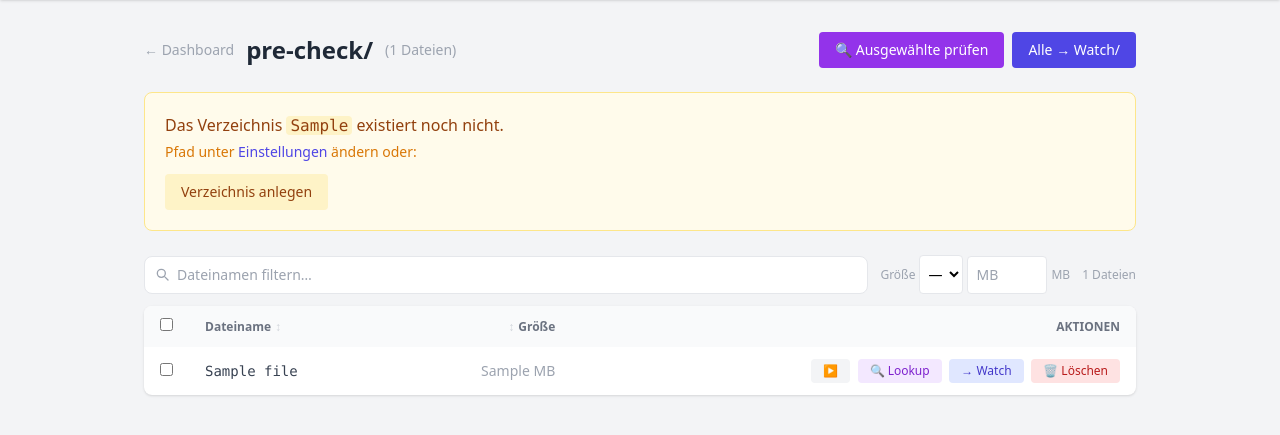
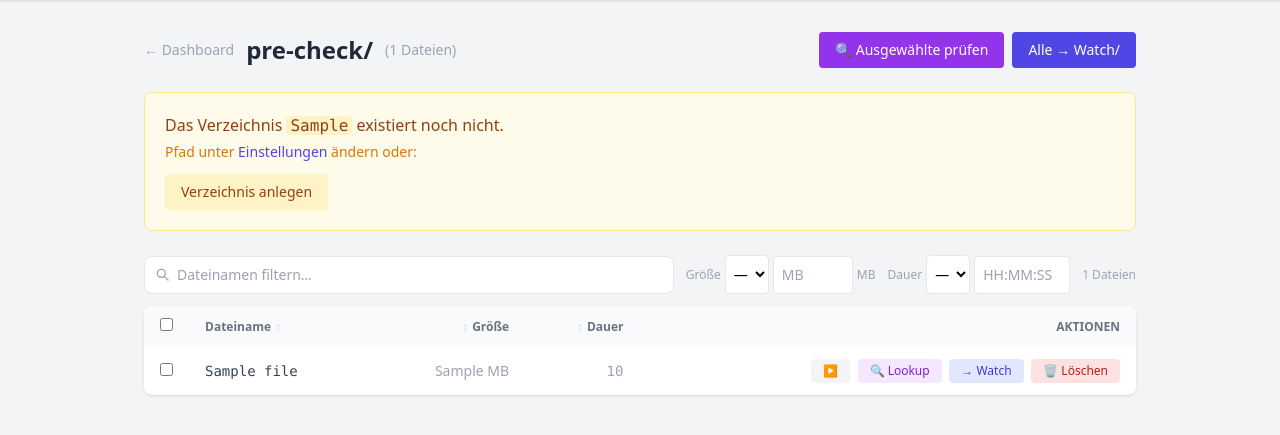
Before and after one commit to Nanja-at-web/namer-helper, a Python web app: template src/namer_helper/web/templates/pre-check.html in a window 1280 px wide. Shown: the part 52-487 px from the top of the page. Run offline with Jinja, Linux system fonts and the light colour scheme; the template is opened without the code that fills it: most values are stand-ins (such as "Sample title", 1, 10 or a date in 2020); some libraries are stand-ins or nearby versions.

Commit message:
feat: show pre-check durations

```diff
--- a/src/namer_helper/web/templates/pre-check.html
+++ b/src/namer_helper/web/templates/pre-check.html
@@ -77,6 +77,21 @@
       class="w-20 text-sm border border-gray-200 rounded px-2 py-2 focus:outline-none focus:ring-2 focus:ring-purple-300">
     <span class="text-xs text-gray-400">MB</span>
   </div>
+  <!-- Dauer-Filter -->
+  <div class="flex items-center gap-1">
+    <span class="text-xs text-gray-400 whitespace-nowrap">Dauer</span>
+    <select id="duration-op" onchange="applyFilterSort()"
+      class="text-sm border border-gray-200 rounded px-1 py-2 focus:outline-none focus:ring-2 focus:ring-purple-300 bg-white">
+      <option value="">—</option>
+      <option value="gte">≥</option>
+      <option value="lte">≤</option>
+      <option value="gt">&gt;</option>
+      <option value="lt">&lt;</option>
+    </select>
+    <input id="duration-val" type="text" placeholder="HH:MM:SS"
+      oninput="applyFilterSort()"
+      class="w-24 text-sm border border-gray-200 rounded px-2 py-2 focus:outline-none focus:ring-2 focus:ring-purple-300">
+  </div>
   <!-- Zähler + Reset -->
   <span id="filter-count" class="text-xs text-gray-400 whitespace-nowrap"></span>
   <button onclick="clearFilter()" id="filter-clear"
@@ -103,18 +118,25 @@
             Größe
           </button>
         </th>
+        <th class="text-right px-4 py-3">
+          <button onclick="setSort('duration')" class="flex items-center gap-1 ml-auto hover:text-gray-700 group">
+            <span id="sort-duration-icon" class="text-gray-300 group-hover:text-gray-500">↕</span>
+            Dauer
+          </button>
+        </th>
         <th class="text-right px-4 py-3">Aktionen</th>
       </tr>
     </thead>
     <tbody class="divide-y divide-gray-100" id="file-table">
       {% for f in files %}
-      <tr id="row-{{ loop.index }}" class="hover:bg-gray-50" data-name="{{ f.name | lower }}" data-size="{{ f.size_bytes }}">
+      <tr id="row-{{ loop.index }}" class="hover:bg-gray-50" data-name="{{ f.name | lower }}" data-size="{{ f.size_bytes }}" data-duration="{{ f.duration_seconds }}">
         <td class="px-4 py-3">
           <input type="checkbox" class="file-cb rounded border-gray-300"
             data-encoded="{{ f.name_encoded }}" data-row="{{ loop.index }}">
         </td>
         <td class="px-4 py-3 font-mono text-gray-700 break-all" id="name-{{ loop.index }}">{{ f.name }}</td>
         <td class="px-4 py-3 text-right text-gray-400 whitespace-nowrap">{{ f.size_mb }} MB</td>
+        <td class="px-4 py-3 text-right text-gray-400 whitespace-nowrap font-mono">{{ f.duration_hms }}</td>
         <td class="px-4 py-3 text-right whitespace-nowrap">
           <button
             onclick="openPlayer('{{ f.name_encoded }}')"
@@ -683,7 +705,7 @@ function escHtml(str) {
 }
 
 // ── Sortierung + Filter ──
-let sortCol = null;   // 'name' | 'size'
+let sortCol = null;   // 'name' | 'size' | 'duration'
 let sortAsc = true;
 
 function setSort(col) {
@@ -692,11 +714,24 @@ function setSort(col) {
   applyFilterSort();
 }
 
+function parseDurationInput(value) {
+  const raw = (value || '').trim();
+  if (!raw) return null;
+  if (/^\d+$/.test(raw)) return parseInt(raw, 10) * 60;
+  const parts = raw.split(':').map(p => parseInt(p, 10));
+  if (parts.some(Number.isNaN)) return null;
+  if (parts.length === 2) return parts[0] * 60 + parts[1];
+  if (parts.length === 3) return parts[0] * 3600 + parts[1] * 60 + parts[2];
+  return null;
+}
+
 function applyFilterSort() {
   const q    = (document.getElementById('file-filter').value || '').toLowerCase();
   const op   = document.getElementById('size-op').value;
   const valMB = parseFloat(document.getElementById('size-val').value);
   const valBytes = isNaN(valMB) ? null : valMB * 1_048_576;
+  const durationOp = document.getElementById('duration-op').value;
+  const durationVal = parseDurationInput(document.getElementById('duration-val').value);
 
   const tbody = document.getElementById('file-table');
   const pairs = [];
@@ -715,18 +750,29 @@ function applyFilterSort() {
     return true;
   }
 
-  const filtered = pairs.filter(({ row }) =>
-    (!q || row.dataset.name.includes(q)) && sizeMatch(row)
-  );
-  const hidden = pairs.filter(({ row }) =>
-    !(!q || row.dataset.name.includes(q)) || !sizeMatch(row)
-  );
+  function durationMatch(row) {
+    if (!durationOp || durationVal === null) return true;
+    const d = parseFloat(row.dataset.duration || '0');
+    if (durationOp === 'gte') return d >= durationVal;
+    if (durationOp === 'lte') return d <= durationVal;
+    if (durationOp === 'gt')  return d >  durationVal;
+    if (durationOp === 'lt')  return d <  durationVal;
+    return true;
+  }
+
+  const rowMatches = row => (!q || row.dataset.name.includes(q)) && sizeMatch(row) && durationMatch(row);
+  const filtered = pairs.filter(({ row }) => rowMatches(row));
+  const hidden = pairs.filter(({ row }) => !rowMatches(row));
 
   // Sort
   if (sortCol) {
     filtered.sort((a, b) => {
-      let va = sortCol === 'size' ? parseFloat(a.row.dataset.size) : a.row.dataset.name;
-      let vb = sortCol === 'size' ? parseFloat(b.row.dataset.size) : b.row.dataset.name;
+      let va = sortCol === 'size' ? parseFloat(a.row.dataset.size)
+        : sortCol === 'duration' ? parseFloat(a.row.dataset.duration || '0')
+        : a.row.dataset.name;
+      let vb = sortCol === 'size' ? parseFloat(b.row.dataset.size)
+        : sortCol === 'duration' ? parseFloat(b.row.dataset.duration || '0')
+        : b.row.dataset.name;
       if (va < vb) return sortAsc ? -1 : 1;
       if (va > vb) return sortAsc ? 1 : -1;
       return 0;
@@ -747,7 +793,7 @@ function applyFilterSort() {
   });
 
   // Update sort icons
-  ['name', 'size'].forEach(c => {
+  ['name', 'size', 'duration'].forEach(c => {
     const el = document.getElementById('sort-' + c + '-icon');
     if (!el) return;
     el.textContent = sortCol !== c ? '↕' : sortAsc ? '↑' : '↓';
@@ -757,7 +803,7 @@ function applyFilterSort() {
   // Counter + reset button
   const total = pairs.length;
   const shown = filtered.length;
-  const hasFilter = q || (op && valBytes !== null);
+  const hasFilter = q || (op && valBytes !== null) || (durationOp && durationVal !== null);
   document.getElementById('filter-count').textContent =
     hasFilter ? `${shown} von ${total}` : `${total} Dateien`;
   document.getElementById('filter-clear').classList.toggle('hidden', !hasFilter);
@@ -767,6 +813,8 @@ function clearFilter() {
   document.getElementById('file-filter').value = '';
   document.getElementById('size-op').value = '';
   document.getElementById('size-val').value = '';
+  document.getElementById('duration-op').value = '';
+  document.getElementById('duration-val').value = '';
   applyFilterSort();
 }
 
```
Also changed, not shown: src/namer_helper/web/app.py (+16 -0 lines).
